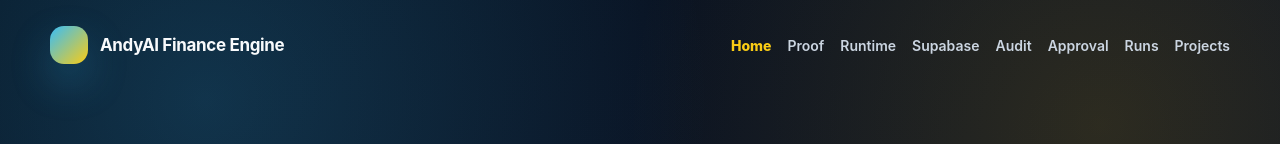
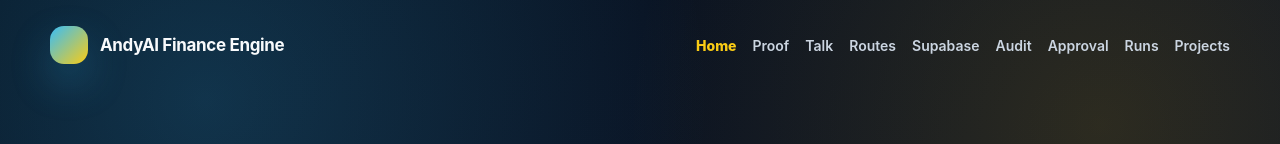
Before and after one commit to kolundzic/andyai-finance-engine, a Next.js app: page / in a window 1280 px wide. Shown: the top 144 px of the page. Built offline with nearby package versions, Linux system fonts and the light colour scheme.

Commit message:
docs: add v14.1.0 talk design toc and navigation

```diff
--- a/package.json
+++ b/package.json
@@ -1,6 +1,6 @@
 {
   "name": "andyai-finance-engine",
-  "version": "14.0.0",
+  "version": "14.1.0",
   "private": true,
   "description": "AndyAI Finance Engine — public showcase powered by a governed financial modeling core.",
   "scripts": {
--- a/src/ui/finance-prestige-system.tsx
+++ b/src/ui/finance-prestige-system.tsx
@@ -35,7 +35,8 @@ const glass: CSSProperties = {
 export const navItems = [
   ["Home", "/"],
   ["Proof", "/finance-proof"],
-  ["Runtime", "/api/finance/read-only/status"],
+  ["Talk", "/talk"],
+  ["Routes", "/routes"],
   ["Supabase", "/supabase"],
   ["Audit", "/audit"],
   ["Approval", "/approval"],
```
Also changed, not shown: 4 other files (tests, documents, lock files or other folders).
